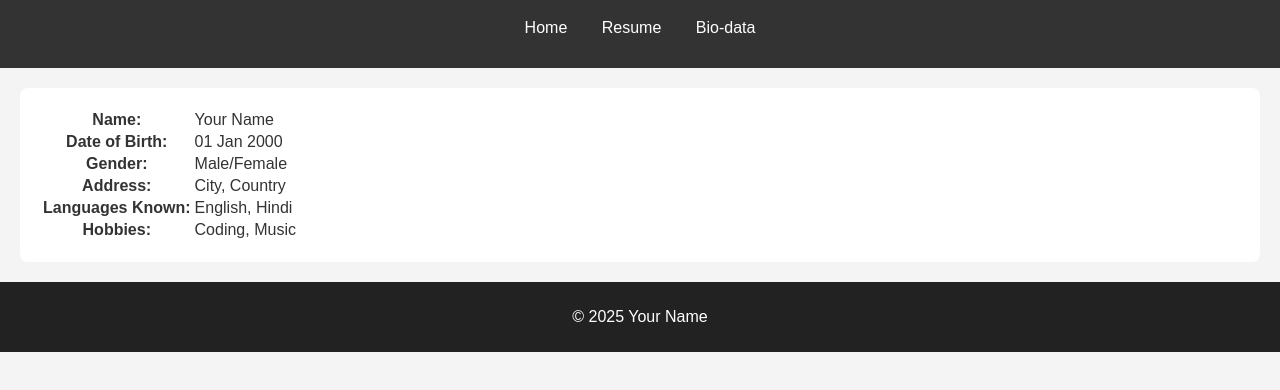
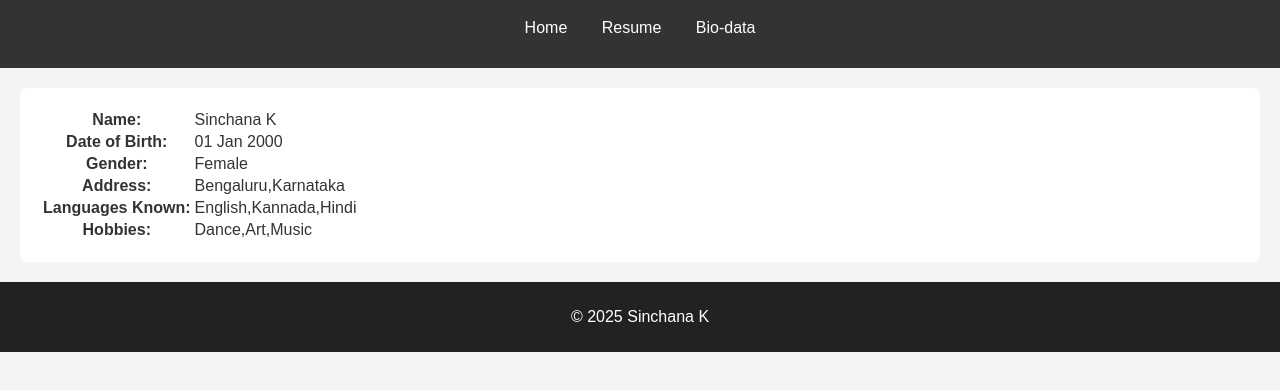
Before and after one commit to Sinchanak-gif/resume, a plain HTML site: page biodata.html in a window 1280 px wide. Shown: the part 76-466 px from the top of the page. Drawn offline with Linux system fonts and the light colour scheme.

Commit message:
Update biodata.html

```diff
--- a/biodata.html
+++ b/biodata.html
@@ -20,17 +20,17 @@
 
   <main>
     <table>
-      <tr><th>Name:</th><td>Your Name</td></tr>
+      <tr><th>Name:</th><td>Sinchana K</td></tr>
       <tr><th>Date of Birth:</th><td>01 Jan 2000</td></tr>
-      <tr><th>Gender:</th><td>Male/Female</td></tr>
-      <tr><th>Address:</th><td>City, Country</td></tr>
-      <tr><th>Languages Known:</th><td>English, Hindi</td></tr>
-      <tr><th>Hobbies:</th><td>Coding, Music</td></tr>
+      <tr><th>Gender:</th><td>Female</td></tr>
+      <tr><th>Address:</th><td>Bengaluru,Karnataka</td></tr>
+      <tr><th>Languages Known:</th><td>English,Kannada,Hindi</td></tr>
+      <tr><th>Hobbies:</th><td>Dance,Art,Music</td></tr>
     </table>
   </main>
 
   <footer>
-    <p>&copy; 2025 Your Name</p>
+    <p>&copy; 2025 Sinchana K </p>
   </footer>
 </body>
 </html>
```
